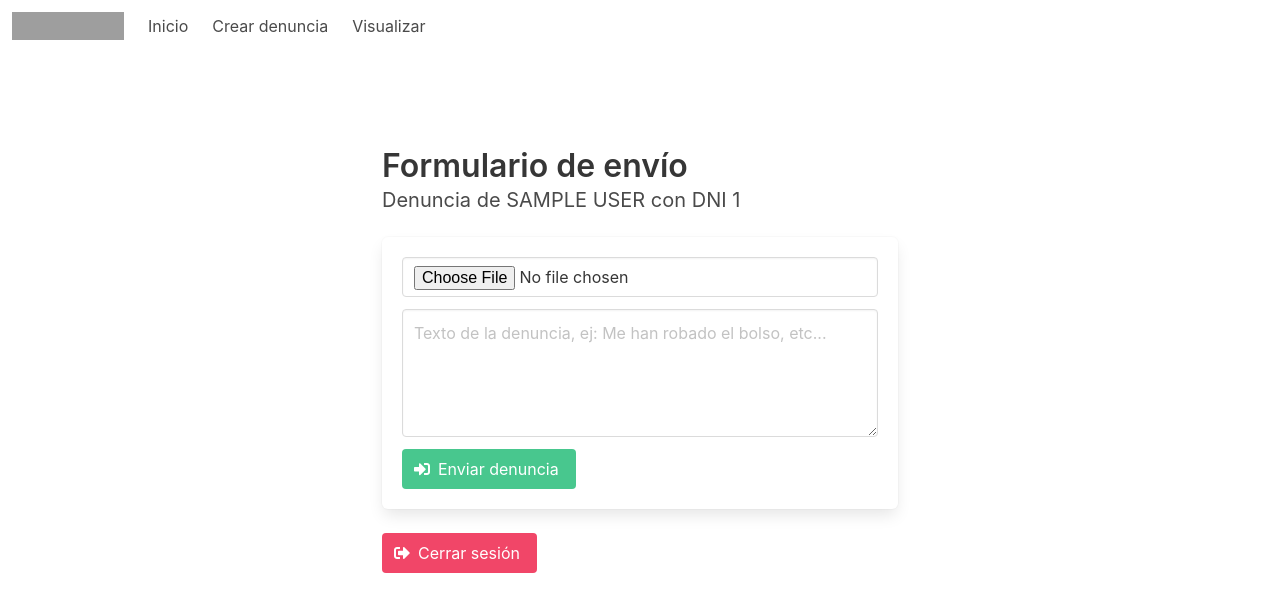
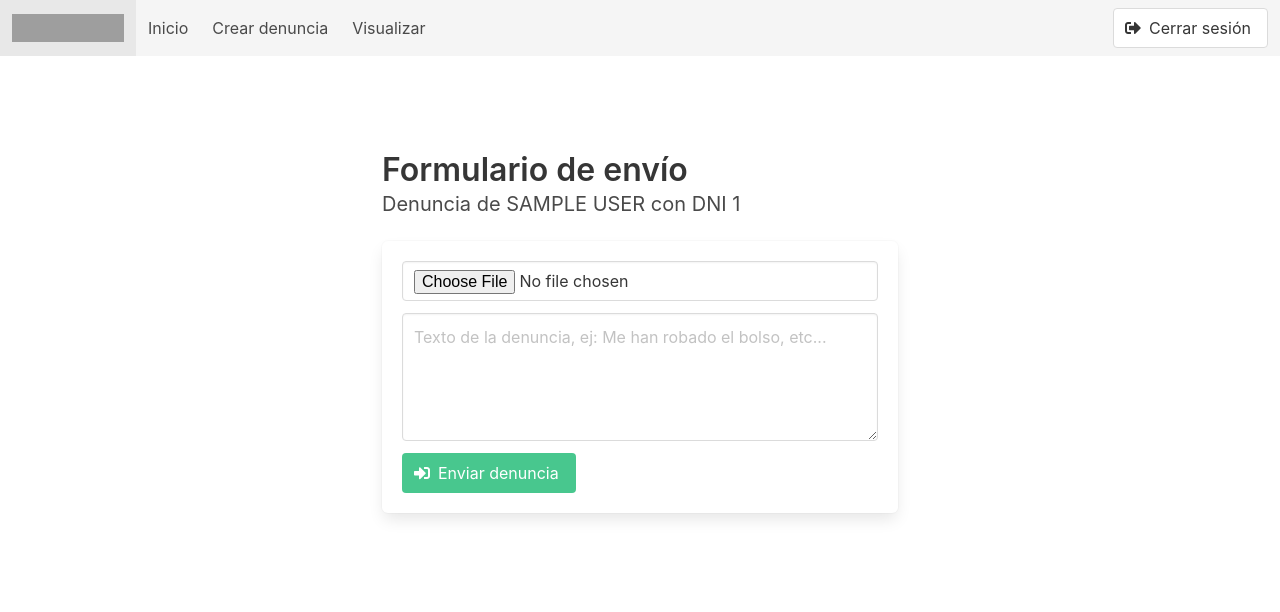
Before and after one commit to petro-p/MF-DenunciaCiudadana, a Flask app: page /aplicacion in a window 1280 px wide. Shown: the top 612 px of the page. Run offline with Flask 2, Linux system fonts and the light colour scheme; the visitor is signed in with stand-in values (Sample User, id 1); some libraries are stand-ins or nearby versions; grey boxes are pictures that could not be loaded.

Commit message:
Ajustes en UI

```diff
--- a/templates/aplicacion.html
+++ b/templates/aplicacion.html
@@ -39,14 +39,6 @@
                                 <button class="delete"></button>
                                 No se han podido enviar los datos o ya existen
                         {% endif %}
-                        <form action="{{ url_for('sign_out') }}" method="POST">
-                            <button class="button is-danger">
-                                <span class="icon">
-                                    <i class="fas fa-sign-out-alt"></i>
-                                </span>
-                                <span>Cerrar sesión</span>
-                            </button>
-                        </form>
                     </div>
                 </div>
             </div>
--- a/templates/layout.html
+++ b/templates/layout.html
@@ -15,7 +15,7 @@
 <body>
     {% if 'email' in session %}
         <header>
-            <nav class="navbar" role="navigation" aria-label="main navigation">
+            <nav class="navbar is-light" role="navigation" aria-label="main navigation">
               <div class="navbar-brand">
                 <a class="navbar-item" href="https://bulma.io">
                   <img src="https://bulma.io/images/bulma-logo.png" width="112" height="28">
@@ -42,6 +42,24 @@
                       Visualizar
                     </a>
               </div>
+                  <div class="navbar-end">
+                      <div class="navbar-item">
+                        <div class="field is-grouped">
+                          <p class="control">
+                            <a class="button" href="{{ url_for('sign_out') }}">
+                              <span class="icon">
+                                <i class="fas fa-sign-out-alt"></i>
+                              </span>
+                              <span>
+                                Cerrar sesión
+                              </span>
+                            </a>
+                          </p>
+
+                        </div>
+                      </div>
+                    </div>
+              </div>
             </nav>
         </header>
     {% endif %}
```
Lines whose indentation alone changed are shown as unchanged.
